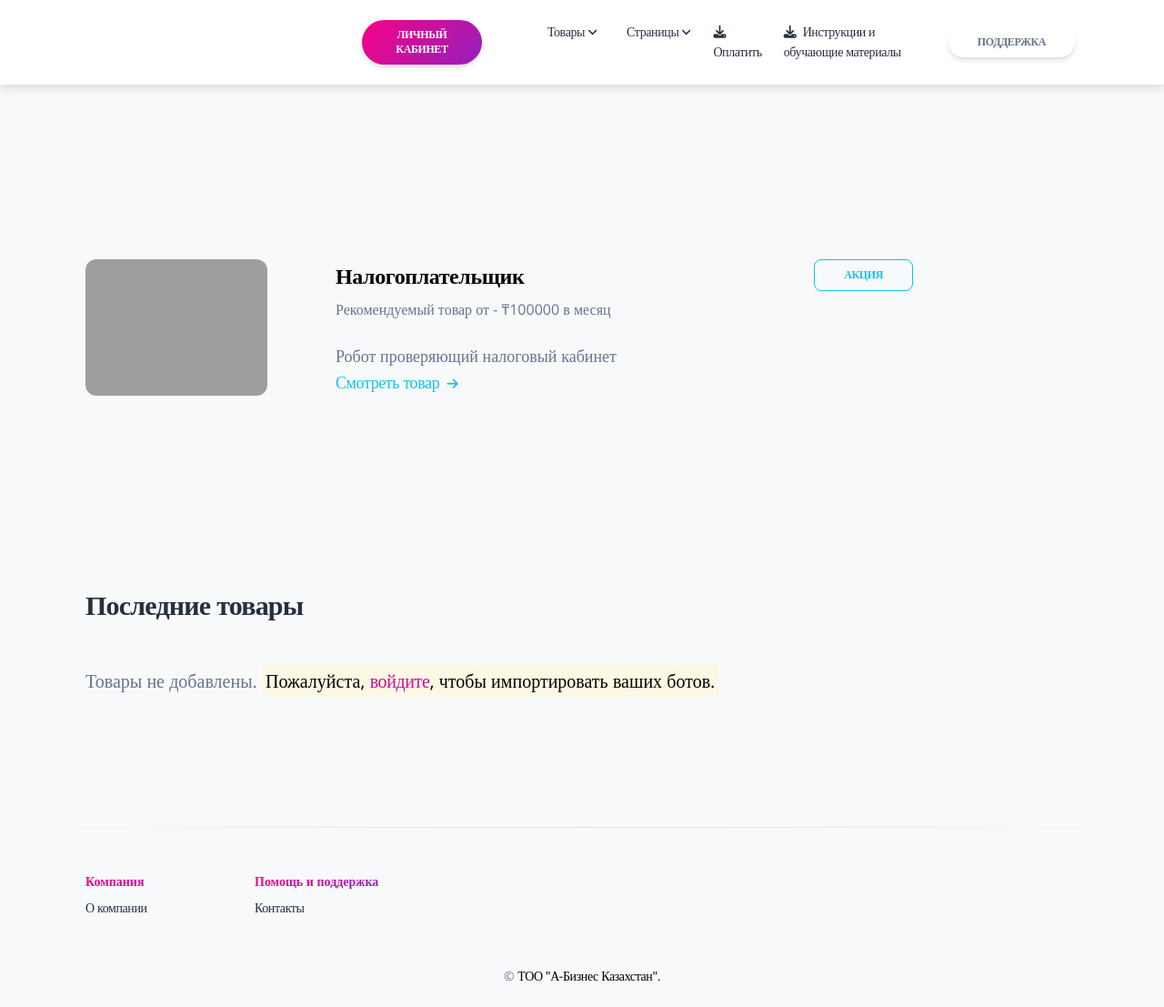
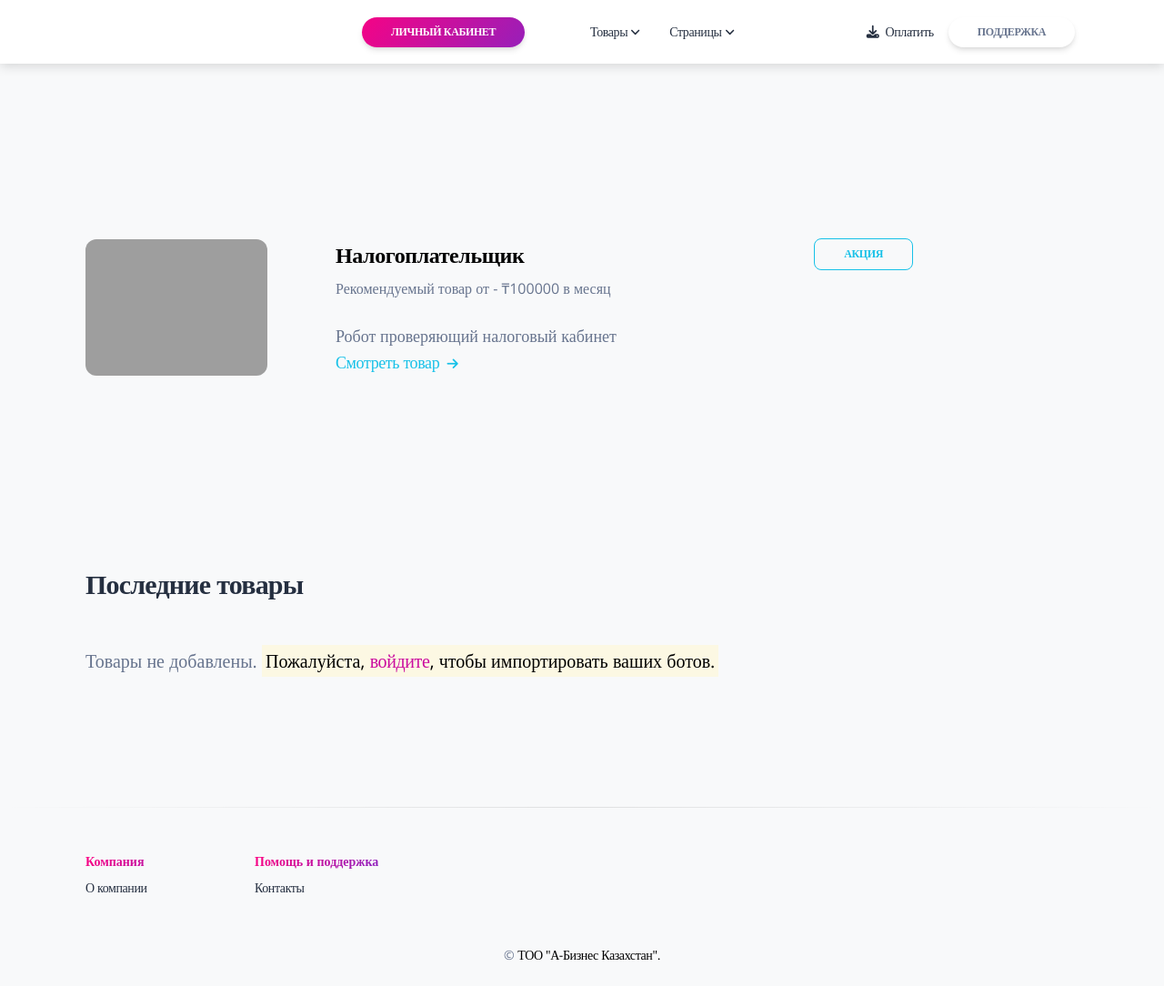
Before and after one commit to im-heimu/ecommerce-flask-stripe, a Flask app: page /products/ in a window 1280 px wide. Shown: the whole page at 91% size. After the commit the page ends 1056 px from the top, so only its background shows below. Run offline with Flask 3, Linux system fonts and the light colour scheme; parts of the project's set-up code (start-up, migrations or seed data) failed here and were passed over; some libraries are stand-ins or nearby versions; grey boxes are pictures that could not be loaded.

Commit message:
feat: update new link

```diff
--- a/app/templates/includes/navigation-light.html
+++ b/app/templates/includes/navigation-light.html
@@ -228,13 +228,6 @@
             </a>
           </li>
 
-          <li class="nav-item ms-lg-auto">
-            <a class="nav-link nav-link-icon me-2" href="https://youtu.be/ARTKINdbpeM?si=ny-BqPdgUiuqG66C" target="_blank">
-              <i class="fa fa-download me-1"></i>
-              <p class="d-inline text-sm z-index-1 font-bold" data-bs-toggle="tooltip" data-bs-placement="bottom" title="Оплатить">Инструкции и обучающие материалы</p>
-            </a>
-          </li>
-
           {% if current_user.is_authenticated %}
             <li class="nav-item my-auto ms-3 ms-lg-0">
               <a href="{{ url_for('logout') }}" class="btn btn-sm  bg-white  btn-round mb-0 me-1 mt-2 mt-md-0">Выйти</a>
```
